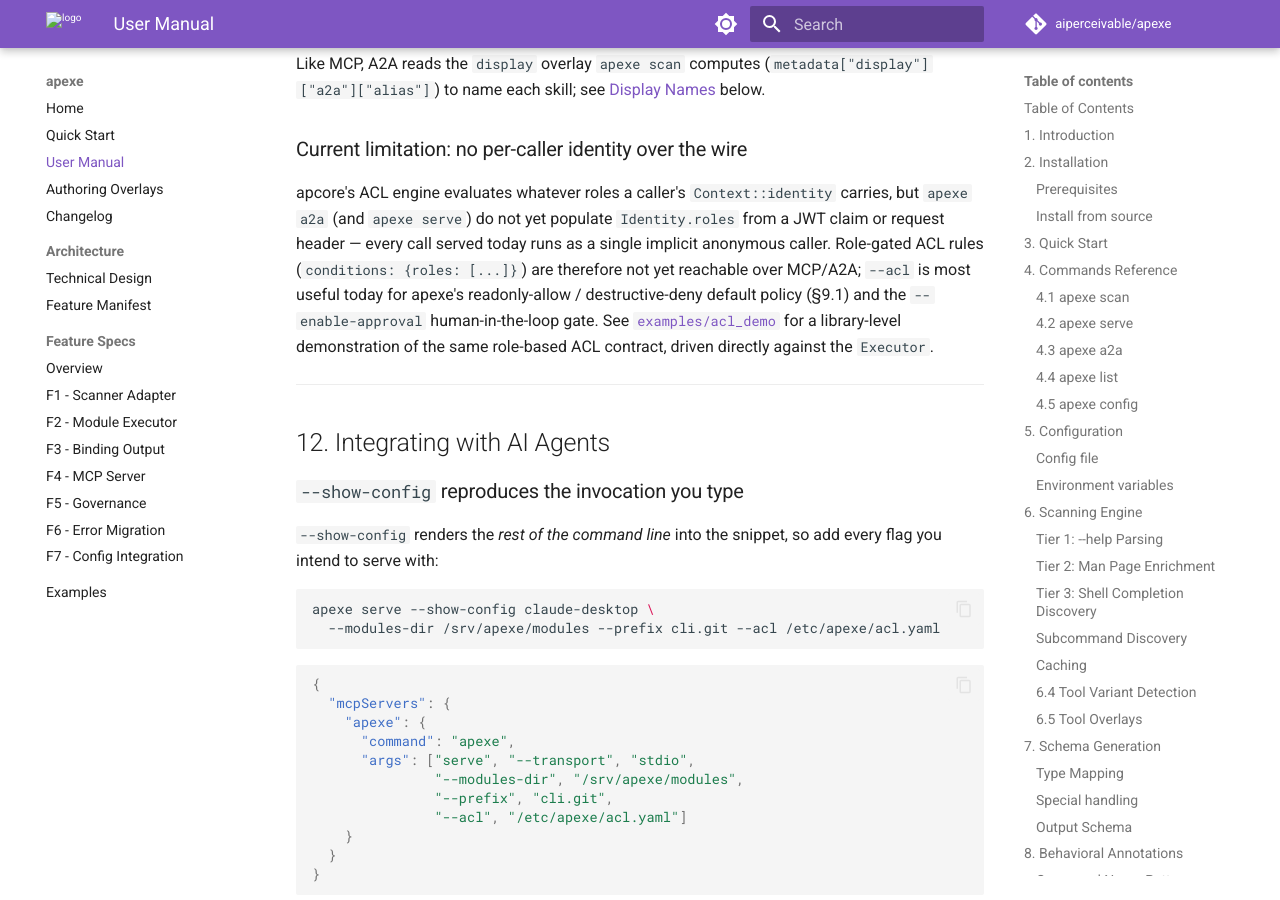
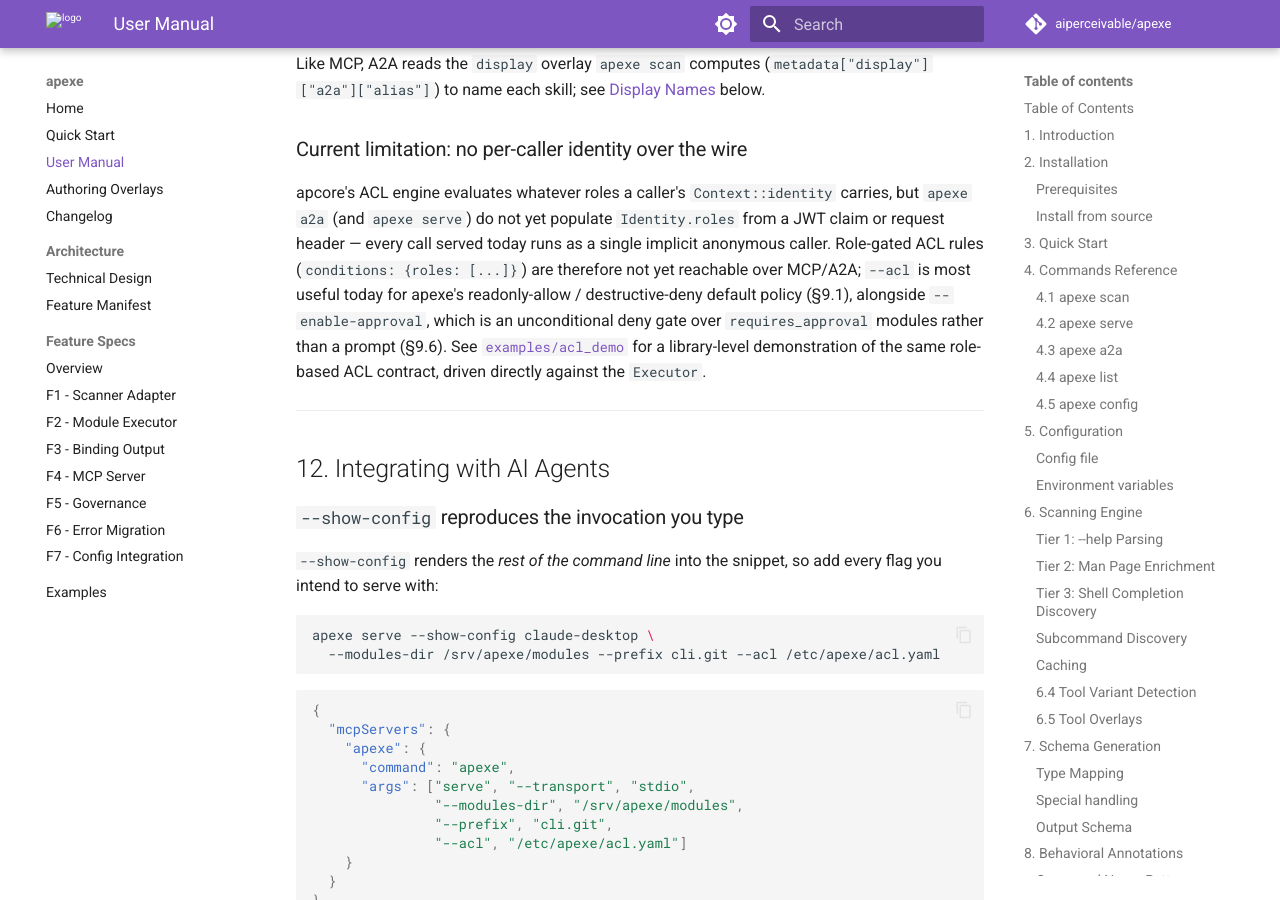
Before and after one commit to aiperceivable/apexe, an MkDocs documentation site: the page built from docs/user-manual.md, in a window 1280 px wide and 900 px high, scrolled down 21611 px. Built offline with MkDocs 1.6.1 and Material for MkDocs 9.7.7, drawn with Linux system fonts in a browser that asks for light colours; comment, search, counter and statistics services are not loaded.

Commit message:
docs(manual): stop calling --enable-approval a human-in-the-loop gate
§9.6 and the CHANGELOG both say the flag denies unconditionally and
that "the docs no longer promise a prompt", but §11's limitations note
still described it as a human-in-the-loop gate. The sweep that fixed
§9.6 simply missed it.

The existing deny-gate consistency test now also forbids the phrase, so
it cannot come back through a different section.

```diff
--- a/docs/user-manual.md
+++ b/docs/user-manual.md
@@ -735,7 +735,9 @@ carries, but `apexe a2a` (and `apexe serve`) do not yet populate
 today runs as a single implicit anonymous caller. Role-gated ACL rules
 (`conditions: {roles: [...]}`) are therefore not yet reachable over MCP/A2A;
 `--acl` is most useful today for apexe's readonly-allow / destructive-deny
-default policy (§9.1) and the `--enable-approval` human-in-the-loop gate.
+default policy (§9.1), alongside `--enable-approval`, which is an
+unconditional deny gate over `requires_approval` modules rather than a prompt
+(§9.6).
 See [`examples/acl_demo`](../examples/acl_demo/) for a library-level
 demonstration of the same role-based ACL contract, driven directly against
 the `Executor`.
```
Also changed, not shown: 1 other file.
